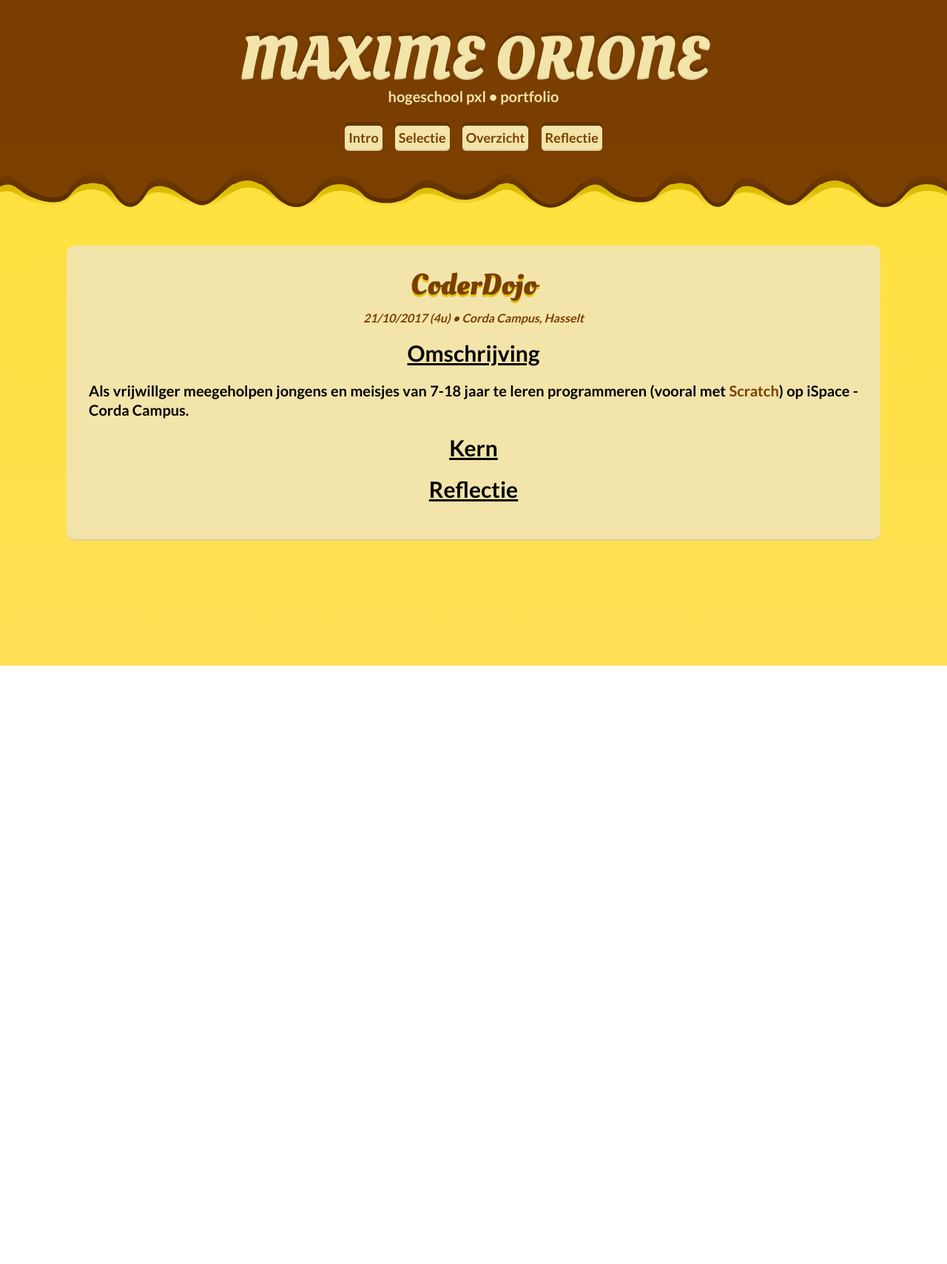
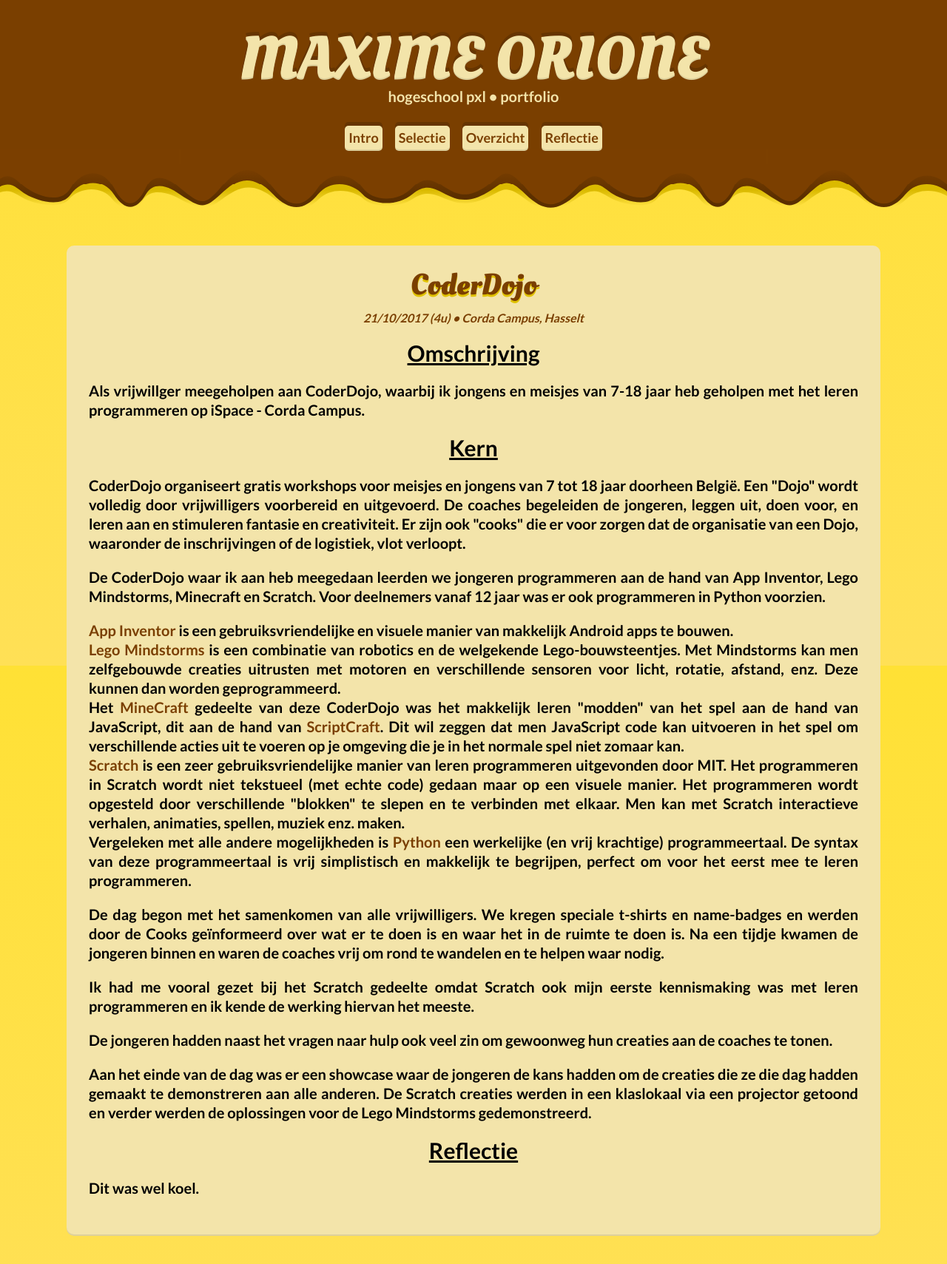
Before and after one commit to Maxzilla60/maxzilla60.github.io, a Jekyll site: the page built from _activities/coderdojo.html, in a window 1280 px wide. Shown: the whole page at 74% size. Built offline with Jekyll 4.4.1, drawn with Linux system fonts in a browser that asks for light colours; nearby versions of some CDN libraries; before the commit the page ends 900 px from its top, so only the background shows below that.

Commit message:
Work on CoderDojo

```diff
--- a/_activities/coderdojo.html
+++ b/_activities/coderdojo.html
@@ -15,9 +15,27 @@ selection: true
 	<div class="details">{{ page.period }} • {{ page.location }}</div>
 
 	<h2>Omschrijving</h2>
-	<p>{{ page.short }}</p>
+	<p>Als vrijwillger meegeholpen aan CoderDojo, waarbij ik jongens en meisjes van 7-18 jaar heb geholpen met het leren programmeren op iSpace - Corda Campus.</p>
 
 	<h2>Kern</h2>
+	<p>CoderDojo organiseert gratis workshops voor meisjes en jongens van 7 tot 18 jaar doorheen België. Een "Dojo" wordt volledig door vrijwilligers voorbereid en uitgevoerd. De coaches begeleiden de jongeren, leggen uit, doen voor, en leren aan en stimuleren fantasie en creativiteit. Er zijn ook "cooks" die er voor zorgen dat de organisatie van een Dojo, waaronder de inschrijvingen of de logistiek, vlot verloopt.</p>
+	<p>De CoderDojo waar ik aan heb meegedaan leerden we jongeren programmeren aan de hand van App Inventor, Lego Mindstorms, Minecraft en Scratch. Voor deelnemers vanaf 12 jaar was er ook programmeren in Python voorzien.</p>
+	<p><a href="http://www.appinventor.org/" target="_blank">App Inventor</a> is een gebruiksvriendelijke en visuele manier van makkelijk Android apps te bouwen.</br>
+	<a href="https://www.lego.com/nl-be/mindstorms" target="_blank">Lego Mindstorms</a> is een combinatie van robotics en de welgekende Lego-bouwsteentjes. Met Mindstorms kan men zelfgebouwde creaties uitrusten met motoren en verschillende sensoren voor licht, rotatie, afstand, enz. Deze kunnen dan worden geprogrammeerd.</br>
+	Het <a href="https://minecraft.net/" target="_blank">MineCraft</a> gedeelte van deze CoderDojo was het makkelijk leren "modden" van het spel aan de hand van JavaScript, dit aan de hand van <a href="https://scriptcraftjs.org/" target="_blank">ScriptCraft</a>. Dit wil zeggen dat men JavaScript code kan uitvoeren in het spel om verschillende acties uit te voeren op je omgeving die je in het normale spel niet zomaar kan.</br>
+	<a href="https://scratch.mit.edu/" target="_blank">Scratch</a> is een zeer gebruiksvriendelijke manier van leren programmeren uitgevonden door MIT. Het programmeren in Scratch wordt niet tekstueel (met echte code) gedaan maar op een visuele manier. Het programmeren wordt opgesteld door verschillende "blokken" te slepen en te verbinden met elkaar. Men kan met Scratch interactieve verhalen, animaties, spellen, muziek enz. maken.</br>
+	Vergeleken met alle andere mogelijkheden is <a href="https://www.python.org/" target="_blank">Python</a> een werkelijke (en vrij krachtige) programmeertaal. De syntax van deze programmeertaal is vrij simplistisch en makkelijk te begrijpen, perfect om voor het eerst mee te leren programmeren.
+	</p>
+
+	<p>De dag begon met het samenkomen van alle vrijwilligers. We kregen speciale t-shirts en name-badges en werden door de Cooks geïnformeerd over wat er te doen is en waar het in de ruimte te doen is. Na een tijdje kwamen de jongeren binnen en waren de coaches vrij om rond te wandelen en te helpen waar nodig.</p>
+	<p>Ik had me vooral gezet bij het Scratch gedeelte omdat Scratch ook mijn eerste kennismaking was met leren programmeren en ik kende de werking hiervan het meeste.</p>
+	<p>De jongeren hadden naast het vragen naar hulp ook veel zin om gewoonweg hun creaties aan de coaches te tonen.</p>
+	<p>Aan het einde van de dag was er een showcase waar de jongeren de kans hadden om de creaties die ze die dag hadden gemaakt te demonstreren aan alle anderen. De Scratch creaties werden in een klaslokaal via een projector getoond en verder werden de oplossingen voor de Lego Mindstorms gedemonstreerd.</p>
 
 	<h2>Reflectie</h2>
+	<p>Dit was wel koel.</p>
+
+	<div class="images">
+
+	</div>
 </article>
--- a/_activities/studybuddy.html
+++ b/_activities/studybuddy.html
@@ -43,7 +43,7 @@ permalink: /selectie/studybuddy/
 	<p>Een ander persoonlijk doel dat ik eens wou aftoetsen voor mezelf is of ik de zelfzekerheid had om les te geven, of ik goed kan uitleggen en begrijpen. Het was zeker de moeite om eens te leren durven, vooral met een onbekende die van je afhankelijk is. De tutee had een goede enthousiasme tijdens de sessie en dit hielp mij wel hierbij.</p>
 	<p>Tutor zijn is niet alleen het zelfzeker zijn van je eigen kennis en kunnen van het vak/onderwerp maar het ook goed kunnen communiceren en samenwerken met een ander persoon. Als IT’er gaat men in het bedrijfsleven zich veel vinden in teams waar deze vaardigheden zeker belangrijk zijn.</p>
 	<p>Wegens moeilijkheden met planning heb ik maar één sessie kunnen geven in 2016-2017. Ik heb enorm mijn tijd onderschat. Het is belangrijk dat niet alleen de tutee zich in goede planning kan stellen, maar ook de tutor zelf.</p>
-	<div class="selfies">
+	<div class="images">
 	<img src="/files/StudyBuddy_Selfie1.jpg" />
 	<img src="/files/StudyBuddy_Selfie2.jpg" />
 	<img src="/files/StudyBuddy_Selfie3.jpg" />
--- a/css/styles.scss
+++ b/css/styles.scss
@@ -262,10 +262,10 @@ article button.small_button .fa-file-alt {
 	width: 100%;
 }
 
-.selfies {
+.images {
 	margin: auto;
 }
-.selfies img {
+.images img {
 	border-radius: 10px;
 	box-shadow: 0px 3px 0px $banana_shadow;
 	margin: 0;
```
